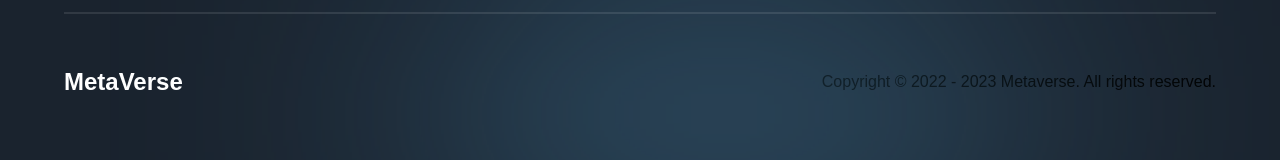
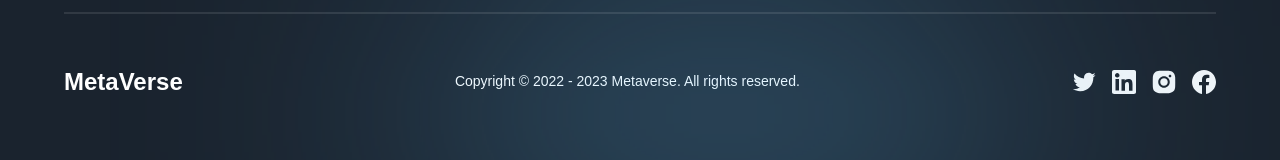
Before and after one commit to didhee/motion-landingpage, a Next.js app: page / in a window 1280 px wide. Shown: the part 7321-7481 px from the top of the page. Built offline with nearby package versions, Linux system fonts and the light colour scheme; a web font is replaced by a local one.

Commit message:
added the socials in the footer

```diff
--- a/components/Footer.jsx
+++ b/components/Footer.jsx
@@ -3,6 +3,7 @@
 import { motion } from 'framer-motion';
 import styles from '../styles';
 import { footerVariants } from '../utils/motion';
+import { socials } from '../constants/index';
 
 const Footer = () => (
   <motion.footer
@@ -40,7 +41,18 @@ const Footer = () => (
 
         <div className="flex items-center justify-between flex-wrap gap-4">
           <h4 className="font-extrabold text-[24px] text-white">MetaVerse</h4>
-          <p>Copyright © 2022 - 2023 Metaverse. All rights reserved.</p>
+          <p className="font-normal text-white text-[14px]">Copyright © 2022 - 2023 Metaverse. All rights reserved.</p>
+
+          <div className="flex gap-4">
+            {socials.map((social) => (
+              <img
+                key={social.name}
+                src={social.url}
+                alt={social.name}
+                className="w-[24px] h-[24px] object-contain cursor-pointer"
+              />
+            ))}
+          </div>
         </div>
       </div>
     </div>
```
